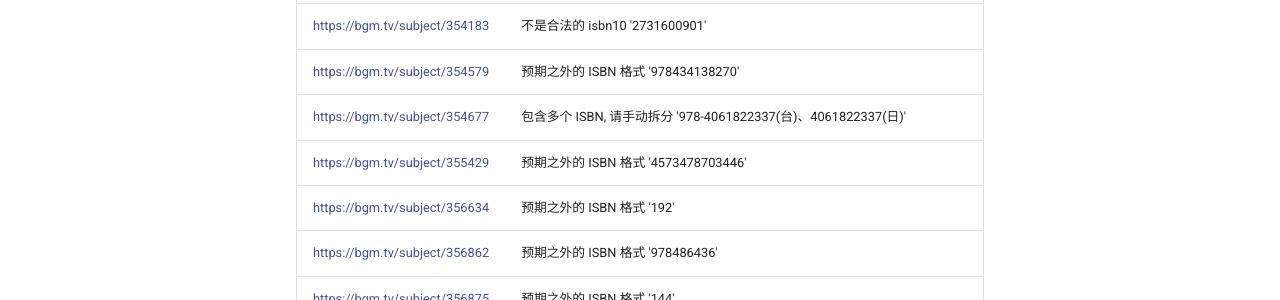
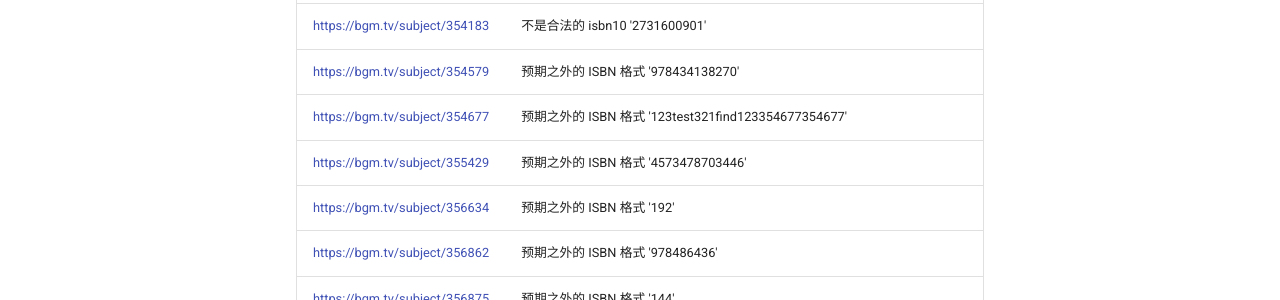
Before and after one commit to trim21/bangumi-pages, an MkDocs documentation site: the page built from docs/isbn.md, in a window 1280 px wide and 900 px high, scrolled down 6777 px. Shown: the part 151-451 px from the top of the window. Built offline with MkDocs 1.6.1 and Material for MkDocs 9.7.7, drawn with Linux system fonts in a browser that asks for light colours; comment, search, counter and statistics services are not loaded.

Commit message:
update isbn.md

```diff
--- a/docs/isbn.md
+++ b/docs/isbn.md
@@ -152,7 +152,7 @@ total 425
 | <https://bgm.tv/subject/353690> | 预期之外的 ISBN 格式 '791190153768' |
 | <https://bgm.tv/subject/354183> | 不是合法的 isbn10 '2731600901' |
 | <https://bgm.tv/subject/354579> | 预期之外的 ISBN 格式 '978434138270' |
-| <https://bgm.tv/subject/354677> | 包含多个 ISBN, 请手动拆分 '978-4061822337(台)、4061822337(日)' |
+| <https://bgm.tv/subject/354677> | 预期之外的 ISBN 格式 '123test321find123354677354677' |
 | <https://bgm.tv/subject/355429> | 预期之外的 ISBN 格式 '4573478703446' |
 | <https://bgm.tv/subject/356634> | 预期之外的 ISBN 格式 '192' |
 | <https://bgm.tv/subject/356862> | 预期之外的 ISBN 格式 '978486436' |
```
